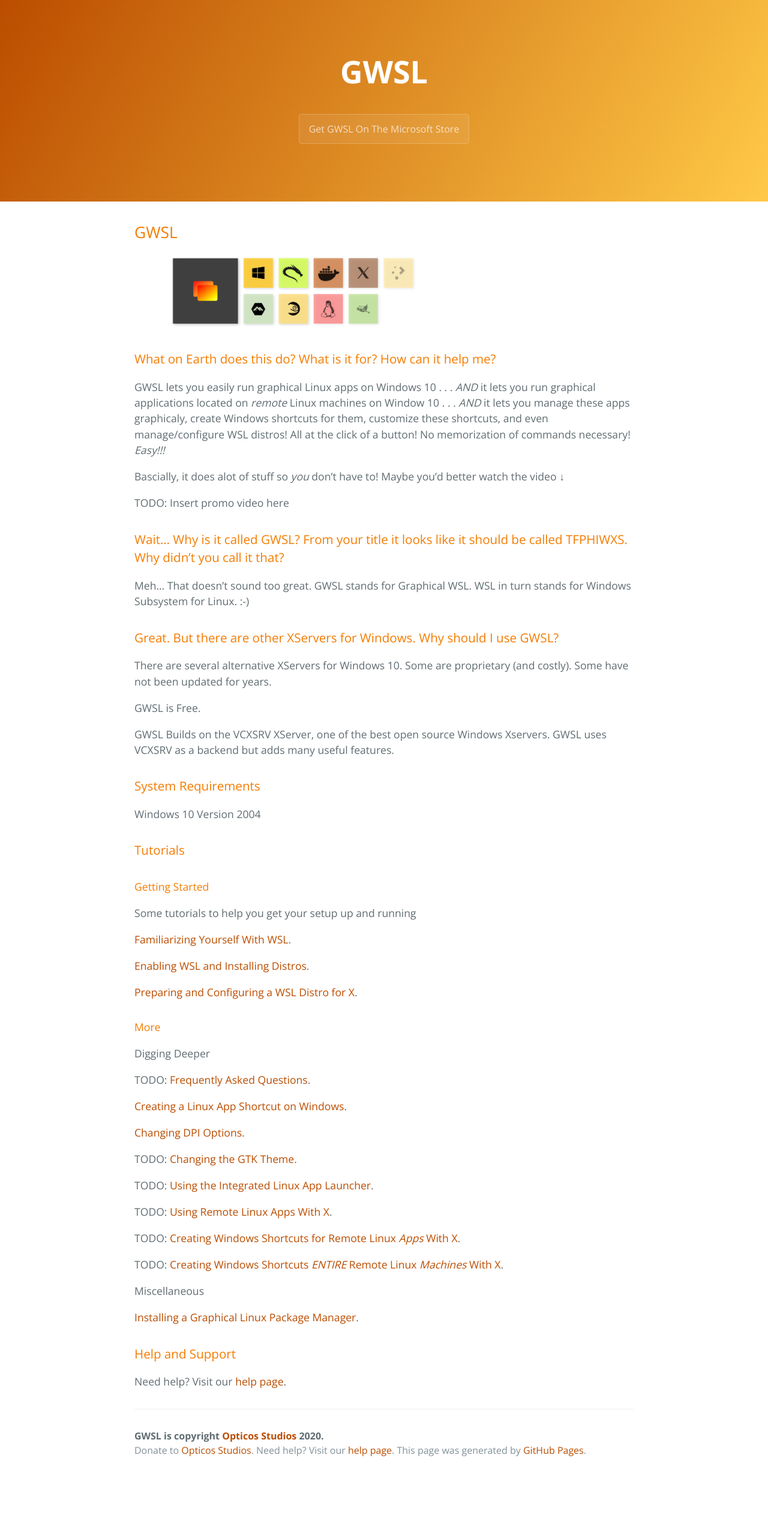
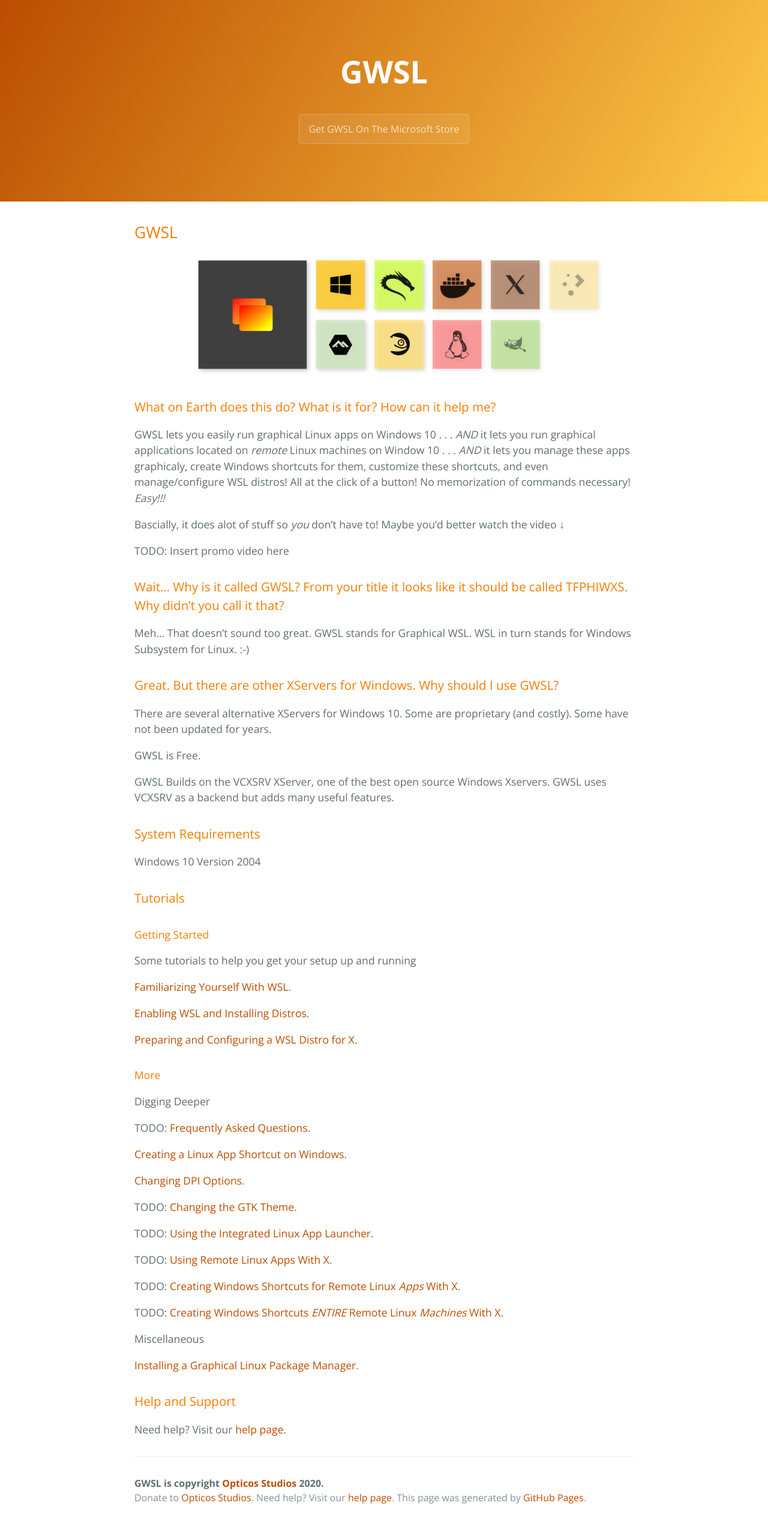
Before and after one commit to Opticos/gwsl, a Jekyll site: the page built from index.md, in a window 1280 px wide. Shown: the whole page at 60% size. Built offline with Jekyll 4.4.1, drawn with Linux system fonts in a browser that asks for light colours; the repository's description, which GitHub fills in, is left out; before the commit the page ends 2462 px from its top, so only the background shows below that.

Commit message:
Update index.md

```diff
--- a/index.md
+++ b/index.md
@@ -4,7 +4,7 @@ title: GWSL
 ---
 ## GWSL
 
-<img src="https://opticos.github.io/gwsl/tutorials/banner.png" width="500">
+<img src="https://opticos.github.io/gwsl/tutorials/banner.png">
 
 ### What on Earth does this do? What is it for? How can it help me?
 
```
